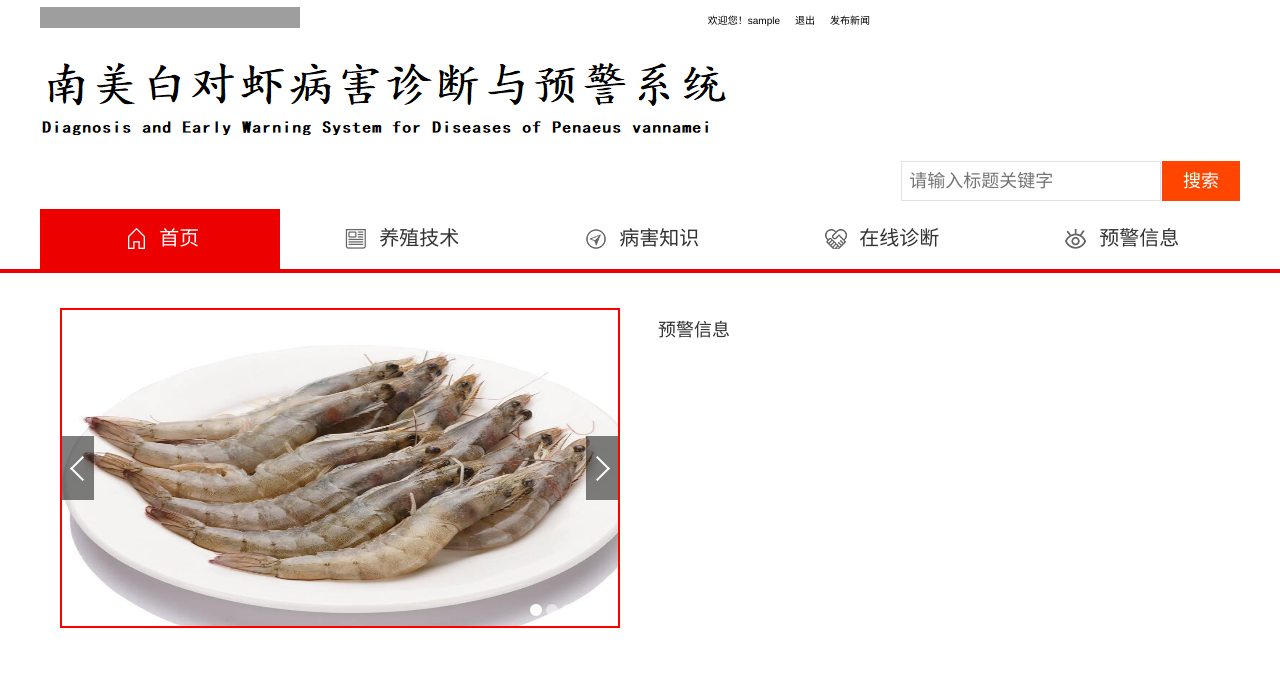
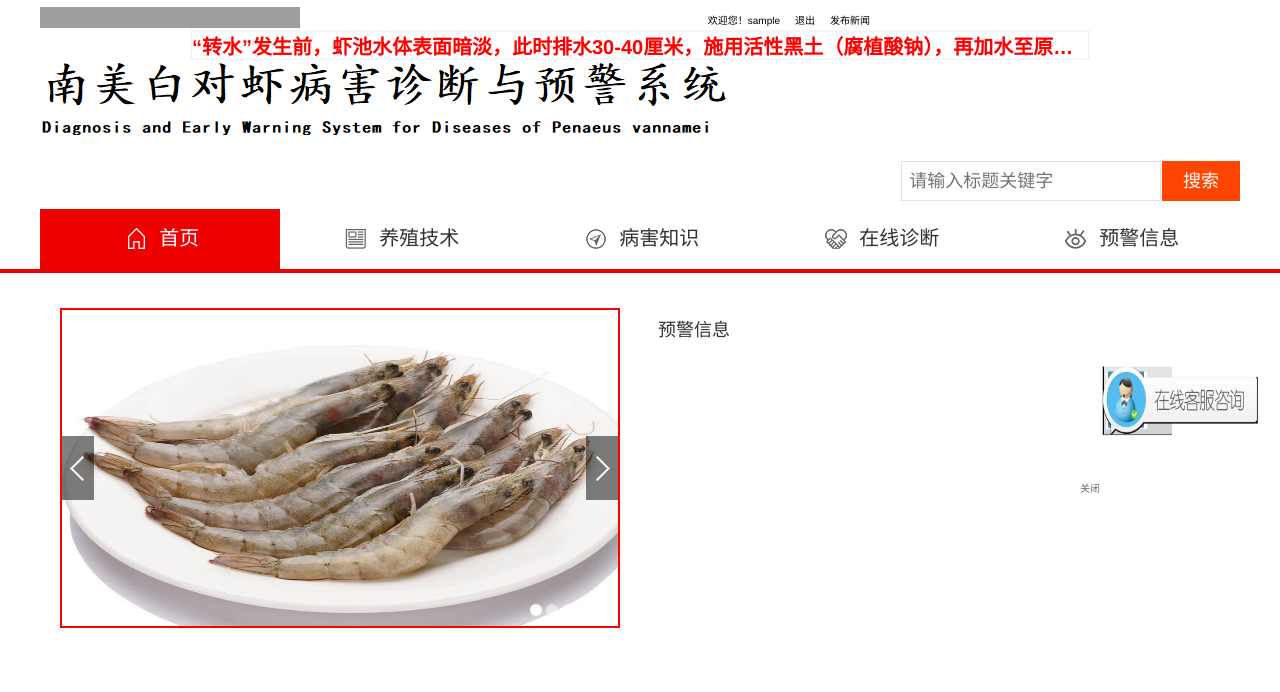
Before and after one commit to bcnmbdx-cau/nmbdx, a PHP site: page /index.php?act=kefu in a window 1280 px wide. Shown: the top 692 px of the page. Run offline with PHP 8.4, Linux system fonts and the light colour scheme; the visitor is signed in with stand-in values (Sample User, id 1); data that the repository does not hold is empty; grey boxes are pictures that could not be loaded.

Commit message:
增加滚动框

```diff
--- a/Diagnose&Warning_Penaeus_vannamei/Front/index.php
+++ b/Diagnose&Warning_Penaeus_vannamei/Front/index.php
@@ -35,8 +35,29 @@ if($_GET['act']=="loginout"){
     /*    -2px -15px 11px #f80,     !*第四层阴影为深橙色*!*/
     /*    2px -25px 18px #f20;    !*最后一层阴影为红色，扩散效果设置较明显*!*/
     /*}*/
+    #float_banner{
+        position:absolute;
+        top:20px;
+        left:50%;
+        width:900px;
+        margin-left:-450px;
+        height:30px;
+        line-height:30px;
+        text-align:center;
+        background-color:transparent;
+        font-size:20px;
+        font-weight:bold;
+        color: red;
+        z-index:2;
+        overflow: hidden;
+        white-space: nowrap;
+        text-overflow: ellipsis;
+        border-color: red;
+    }
 
-	.box{
+    /*侧栏跟随*/
+    #box{float:left;position:relative;width:250px;}.div1{width:250px;}.div2{position:fixed;_position:absolute;top:0;z-index:250;}
+    .box{
         width: 339px;
         margin: 0px auto;
         font-size: 18px;
@@ -115,6 +136,59 @@ img:hover {
 </style>
 <body>
 <header class="header" >
+
+    <div id="float_banner" style="border: 2px whitesmoke solid ;">
+        防止“转水”和“倒藻”。在“转水”发生前，虾池水体表面暗淡，此时排水30-40厘米，施用活性黑土（腐植酸钠），再加水至原水位。养殖前期出现“倒藻”，主要原因是水体缺乏营养盐类，应施用单细胞藻类生长素，保持水体透明度在25-30厘米；养殖后期出现“倒藻”，是因为水质老化，应先排水30-40厘米，施用益水宝，然后加水至原水位。
+    </div>
+    <script language="javascript">
+        var speed = 100;
+        var scrollTop = null;
+        var hold = 0;
+        var float_banner;
+        var pos = null;
+        var timer = null;
+        var moveHeight = null;
+        float_banner = document.getElementById("float_banner");
+        window.onscroll=scroll_ad;
+        function scroll_ad(){
+            scrollTop = document.documentElement.scrollTop+document.body.scrollTop;
+            pos = scrollTop - float_banner.offsetTop;
+            pos = pos/10
+            moveHeight = pos>0?Math.ceil(pos):Math.floor(pos);
+            if(moveHeight!=0){
+                float_banner.style.top = float_banner.offsetTop+moveHeight+3+"px";
+                setTimeout(scroll_ad,speed);
+            }
+//alert(scrollTop);
+        }
+        function f() {
+            //根据id获取所对应的div,document意思是去整个html文档中找，getElementById是根据ID
+            var tag = document.getElementById('float_banner')
+            //拿到div中的文本，注意innertext方法没有括弧
+            var content = tag.innerText
+            //获取它这个字符串的第一个文字
+            var z =content.charAt(0)
+            //获取这个文本除第一个字以外的文本，用substring给它起始位置
+            var  l = content.substring(1,content.length)
+            //把第一个字符放到最后一位拼接起来
+            var new_content = l+z
+            //用新生成new_content把div中的文本替换掉
+            tag.innerText = new_content
+        }
+        //setInterval是个定时器，第一个参数是要执行的内容，第二个参数是执行间隔，单位为毫秒
+        setInterval('f()',500)
+    </script>
+
+    <!-- 浮动广告代码开始 -->
+
+    <div id="left_layer" style="position:fixed; top:350px; right:0px;">
+        <img src="../images/kefu.jpg"width="200px" height="100px"><br>
+
+        <a href="javascript:;" onclick="javascript:document.getElementById('left_layer').style.display='none';">关闭</a>
+
+    </div>
+
+    <!-- 浮动广告代码结束 -->
 
   <nav class="nav-center clear">
 
```
Also changed, not shown: Diagnose&Warning_Penaeus_vannamei/images/kefu.jpg (added).
